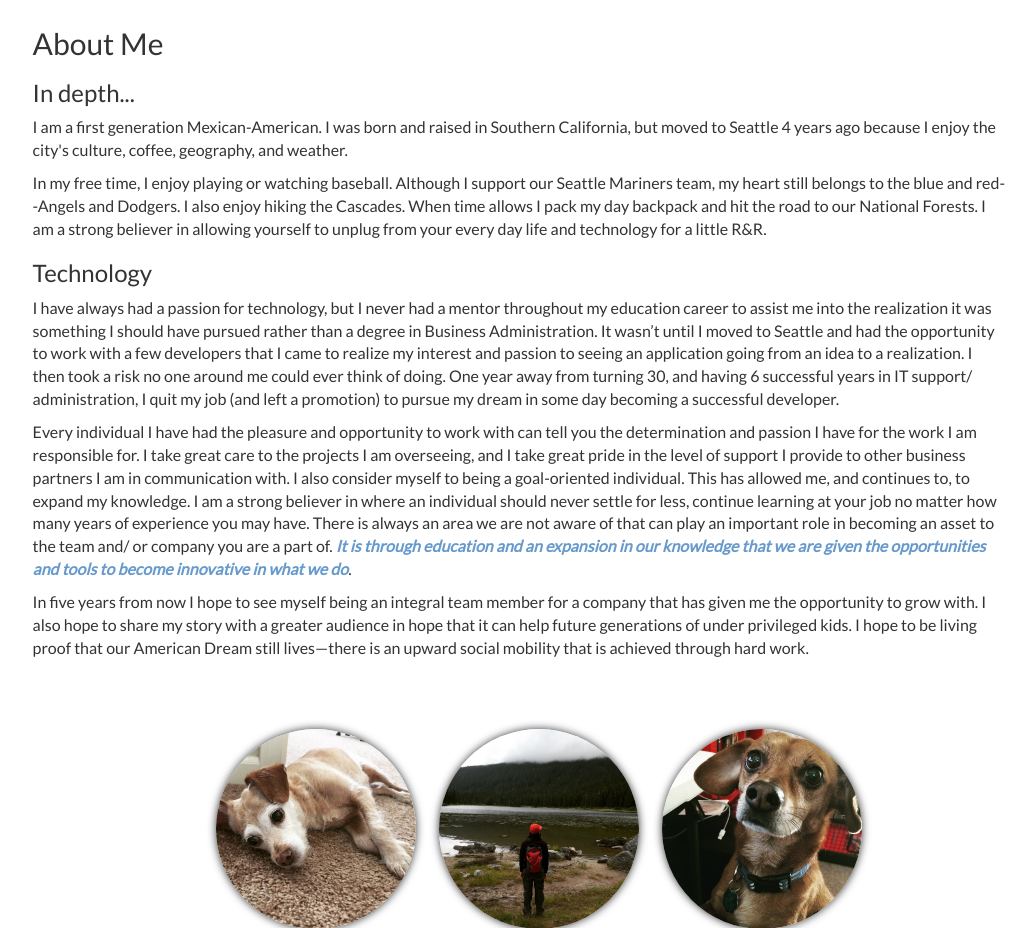
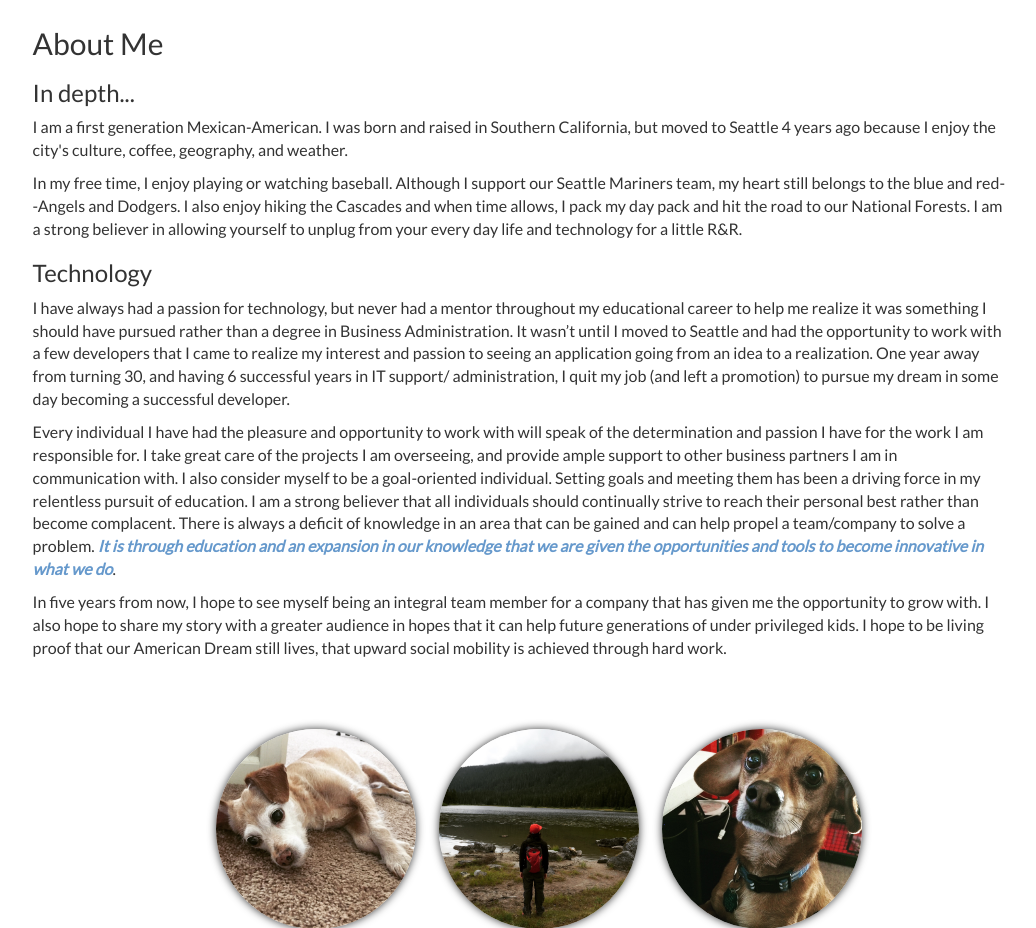
Before and after one commit to clcuevas/django_blog, a Django app: page /about in a window 1280 px wide. Shown: the part 239-1167 px from the top of the page, without its empty margins (121-1157 px from the left). Run offline with Django 3.2, Linux system fonts and the light colour scheme; some libraries are stand-ins or nearby versions.

Commit message:
fix grammar in about me page

```diff
--- a/blog/templates/blog/about.html
+++ b/blog/templates/blog/about.html
@@ -15,11 +15,12 @@
   <h2>About Me</h2>
   <h3>In depth...</h3>
   <p>I am a first generation Mexican-American. I was born and raised in Southern California, but moved to Seattle 4 years ago because I enjoy the city's culture, coffee, geography, and weather.</p>
-  <p>In my free time, I enjoy playing or watching baseball. Although I support our Seattle Mariners team, my heart still belongs to the blue and red--Angels and Dodgers. I also enjoy hiking the Cascades. When time allows I pack my day backpack and hit the road to our National Forests. I am a strong believer in allowing yourself to unplug from your every day life and technology for a little R&R.</p>
+  <p>In my free time, I enjoy playing or watching baseball. Although I support our Seattle Mariners team, my heart still belongs to the blue and red--Angels and Dodgers. I also enjoy hiking the Cascades and when time allows, I pack my day pack and hit the road to our National Forests. I am a strong believer in allowing yourself to unplug from your every day life and technology for a little R&R.</p>
   <h3>Technology</h3>
-  <p>I have always had a passion for technology, but I never had a mentor throughout my education career to assist me into the realization it was something I should have pursued rather than a degree in Business Administration. It wasn’t until I moved to Seattle and had the opportunity to work with a few developers that I came to realize my interest and passion to seeing an application going from an idea to a realization. I then took a risk no one around me could ever think of doing. One year away from turning 30, and having 6 successful years in IT support/ administration, I quit my job (and left a promotion) to pursue my dream in some day becoming a successful developer.</p>
-  <p>Every individual I have had the pleasure and opportunity to work with can tell you the determination and passion I have for the work I am responsible for. I take great care to the projects I am overseeing, and I take great pride in the level of support I provide to other business partners I am in communication with. I also consider myself to being a goal-oriented individual. This has allowed me, and continues to, to expand my knowledge. I am a strong believer in where an individual should never settle for less, continue learning at your job no matter how many years of experience you may have. There is always an area we are not aware of that can play an important role in becoming an asset to the team and/ or company you are a part of. <strong><em>It is through education and an expansion in our knowledge that we are given the opportunities and tools to become innovative in what we do</em></strong>.</p>
-  <p>In five years from now I hope to see myself being an integral team member for a company that has given me the opportunity to grow with. I also hope to share my story with a greater audience in hope that it can help future generations of under privileged kids. I hope to be living proof that our American Dream still lives—there is an upward social mobility that is achieved through hard work.</p>
+  <p>I have always had a passion for technology, but never had a mentor throughout my educational career to help me realize it was something I should have pursued rather than a degree in Business Administration. It wasn’t until I moved to Seattle and had the opportunity to work with a few developers that I came to realize my interest and passion to seeing an application going from an idea to a realization. One year away from turning 30, and having 6 successful years in IT support/ administration, I quit my job (and left a promotion) to pursue my dream in some day becoming a successful developer.</p>
+  <p>Every individual I have had the pleasure and opportunity to work with will speak of the determination and passion I have for the work I am responsible for. I take great care of the projects I am overseeing, and provide ample support to other business partners I am in communication with. I also consider myself to be a goal-oriented individual. Setting goals and meeting them has been a driving force in my relentless pursuit of education.
+  I am a strong believer that all individuals should continually strive to reach their personal best rather than become complacent. There is always a deficit of knowledge in an area that can be gained and can help propel a team/company to solve a problem. <strong><em>It is through education and an expansion in our knowledge that we are given the opportunities and tools to become innovative in what we do</em></strong>.</p>
+  <p>In five years from now, I hope to see myself being an integral team member for a company that has given me the opportunity to grow with. I also hope to share my story with a greater audience in hopes that it can help future generations of under privileged kids. I hope to be living proof that our American Dream still lives, that upward social mobility is achieved through hard work.</p>
 </div>
 <div class="pictures">
   <ul>
```
